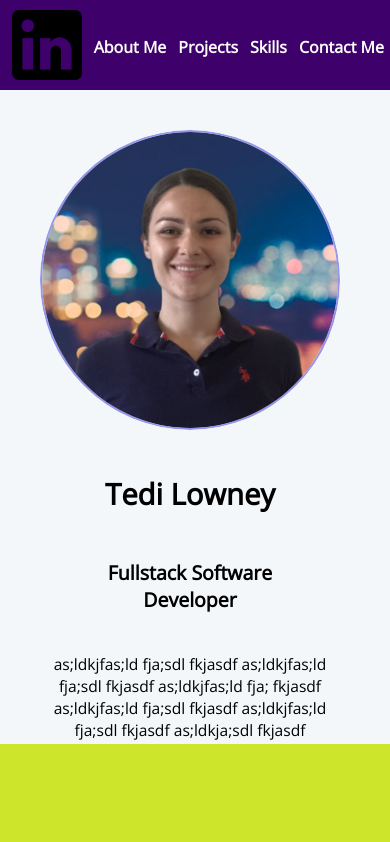
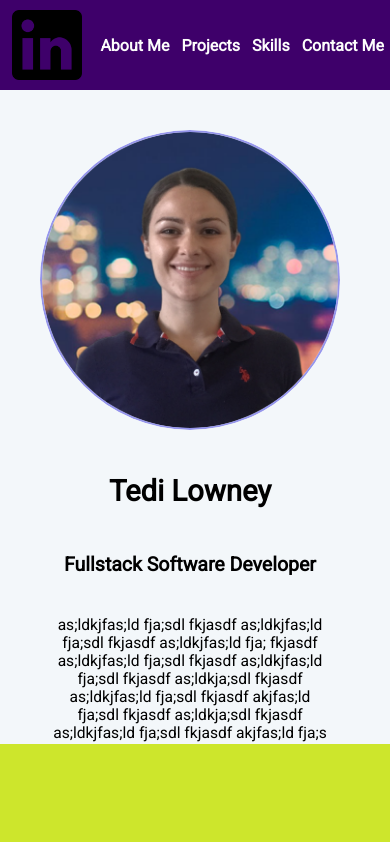
Before and after one commit to Tedicode/new-port, a React (Create React App) app: page / in a window 390 px wide. Shown: the top 842 px of the page. Built offline with nearby package versions, Linux system fonts and the light colour scheme.

Commit message:
fixed nav bar font size for mobile responsive

```diff
--- a/public/index.html
+++ b/public/index.html
@@ -7,6 +7,12 @@
     <link rel="preconnect" href="https://fonts.gstatic.com" crossorigin />
     <link
       href="https://fonts.googleapis.com/css2?family=Open+Sans:wght@300&display=swap"
+      rel="stylesheet"
+    />
+    <link rel="preconnect" href="https://fonts.googleapis.com" />
+    <link rel="preconnect" href="https://fonts.gstatic.com" crossorigin />
+    <link
+      href="https://fonts.googleapis.com/css2?family=Roboto&display=swap"
       rel="stylesheet"
     />
     <meta name="viewport" content="width=device-width, initial-scale=1" />
--- a/src/App.css
+++ b/src/App.css
@@ -16,7 +16,8 @@
 }
 
 header {
-  font-family: "Open Sans", sans-serif;
+  /* font-family: "Open Sans", sans-serif; */
+  font-family: "Roboto", sans-serif;
   height: 90px;
   width: 100%;
   position: fixed;
@@ -63,45 +64,6 @@
   background-color: rgb(205, 230, 44);
 }
 
-/* #grad-slide {
-  font-family: "Open Sans", sans-serif;
-
-  height: 80vh;
-  width: 100%;
-  padding-top: 60px;
-  display: flex;
-  border-right: solid rgb(37, 255, 200) 30px;
-  background-image: url("TediSimplerSlide.png");
-  background-color: rgb(205, 230, 44);
-} */
-/*
-#grad-slide > img {
-  display: inline-block;
-  height: 100%;
-  width: 30%;
-}
-
-#grad-slide > div {
-  display: inline-block;
-  height: 100%;
-  width: 70%;
-}
-
-.grad-div {
-  background-color: rgb(37, 255, 200);
-} */
-
-/* .purple-div {
-  display: flex;
-  flex-direction: column;
-  font-size: 2rem;
-  padding: 50px 40px 100px 40px;
-} */
-
-/* .purple-div p {
-  height: 100%;
-} */
-
 #divider {
   width: 100%;
   height: 240px;
@@ -110,7 +72,8 @@
 }
 
 section {
-  font-family: "Open Sans", sans-serif;
+  /* font-family: "Open Sans", sans-serif; */
+  font-family: "Roboto", sans-serif;
   background: rgb(243, 247, 250);
   width: 100%;
   min-height: 77vh;
@@ -123,7 +86,6 @@
   padding-top: 17%;
   font-size: 3.5vw;
   color: black;
-  /* padding-bottom: 1%; */
 }
 
 #about-me {
@@ -184,7 +146,7 @@
   padding: 10px 10px 5px 10px;
   height: 40vh;
   color: rgba(0, 0, 206, 0.979);
-  /* border: 0.5px solid rgb(200, 78, 249); */
+  border: 0.5px solid rgba(200, 78, 249, 0.274);
   background-color: rgb(181, 240, 255);
   border-radius: 7px;
   vertical-align: middle;
@@ -241,9 +203,6 @@
     position: absolute;
     top: 20%;
     width: 100%;
-  }
-  .navbar li {
-    padding: 2px;
   }
 
   .nav-link {
@@ -326,6 +285,10 @@
   section h2 {
     font-size: 6vw;
   }
+
+  .navbar li {
+    padding: 2px;
+  }
 }
 
 @media screen and (max-width: 340px) {
@@ -347,9 +310,4 @@
     padding: 1px;
     border-radius: 5px;
   }
-
-  .purple-div {
-    font-size: 1.1rem;
-    padding: 40px 20px 0px 20px;
-  }
 }
```
